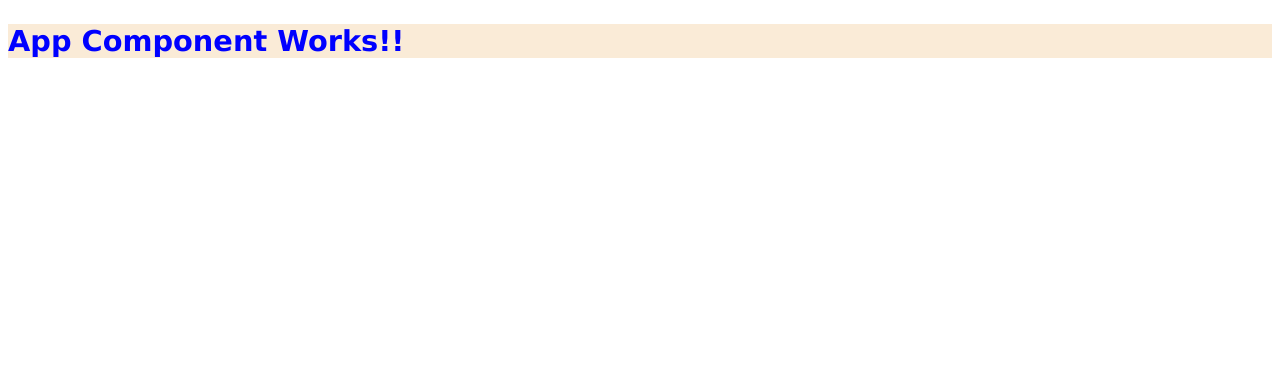
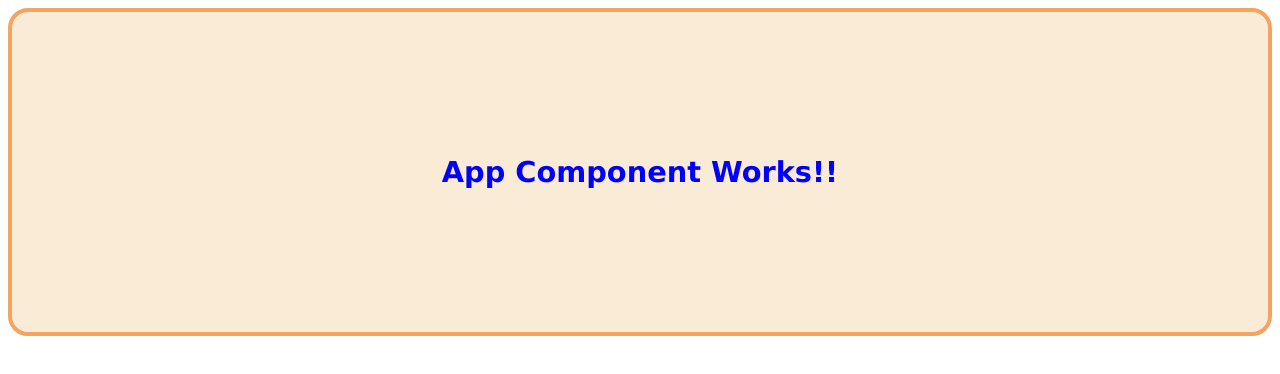
Before and after one commit to jusjassar/myAcademy-develop, an Angular app: page / in a window 1280 px wide. Shown: the top 374 px of the page. Built offline with nearby package versions, Linux system fonts and the light colour scheme.

Commit message:
customs mgClasses

```diff
--- a/src/app/app-class-directive.directive.ts
+++ b/src/app/app-class-directive.directive.ts
@@ -8,12 +8,13 @@ export class AppClassDirective {
   constructor(private element: ElementRef, private renderer: Renderer2) { }
 
   @Input() set customNgClass(value: Object) {
-    console.log(value)
+    // console.log(value)
     let entries = Object.entries(value)
-    console.log(entries[1])
-    for (let entry of entries) {
-      if (entries[1]) {
-        this.renderer.addClass(this.element.nativeElement, entry[0])
+    // console.log(entries[1])
+    for (let [className,Condition] of entries) {
+      console.log(className,Condition)
+      if (Condition) {
+        this.renderer.addClass(this.element.nativeElement, className)
       }
     }
 
--- a/src/app/app.component.html
+++ b/src/app/app.component.html
@@ -1,5 +1,7 @@
 <div
 app-class-Directive
-[customNgClass]="{class1:condition1,class2:condition2}">
+[customNgClass]="{class1:condition1,class2:condition2}"
+myBorder
+[myClasses]="{class3:condition3,class4:condition4}">
   <h2>App Component Works!!</h2>
 </div>
--- a/src/app/app.component.ts
+++ b/src/app/app.component.ts
@@ -8,4 +8,6 @@ export class AppComponent {
   title = 'myAcademy-develop';
   condition1:boolean=true;
   condition2:boolean=true;
+  condition3:boolean=true;
+  condition4:boolean=true;
 }
--- a/src/app/app.module.ts
+++ b/src/app/app.module.ts
@@ -3,11 +3,13 @@ import { BrowserModule } from '@angular/platform-browser';
 
 import { AppComponent } from './app.component';
 import { AppClassDirective } from './app-class-directive.directive';
+import { myBorderDirective } from './border-class.directive';
 
 @NgModule({
   declarations: [
     AppComponent,
-    AppClassDirective
+    AppClassDirective,
+    myBorderDirective
   ],
   imports: [
     BrowserModule
--- /dev/null
+++ b/src/app/border-class.directive.ts
@@ -0,0 +1,24 @@
+import { Directive, ElementRef, Input, OnInit, Renderer2 } from "@angular/core";
+
+@Directive({
+    selector:'[myBorder]'
+})
+export class myBorderDirective implements OnInit {
+
+    constructor(private element:ElementRef,private renderer:Renderer2){}
+
+    @Input() myClasses:Object={};
+
+    ngOnInit(){
+        // console.log(this.myClasses)
+        let entries = Object.entries(this.myClasses)
+    //    console.log(entries)
+       for ( let [classNAme,condition] of entries){
+        console.log(classNAme,condition)
+        if(condition){
+            this.renderer.addClass(this.element.nativeElement,classNAme)
+        }
+       }
+    }
+
+}
--- a/src/styles.css
+++ b/src/styles.css
@@ -7,3 +7,16 @@ background-color: antiquewhite;
 font-family: 'Lucida Sans', 'Lucida Sans Regular', 'Lucida Grande', 'Lucida Sans Unicode', Geneva, Verdana, sans-serif;
 font-size: larger;
 }
+.class3{
+    border:4px sandybrown solid
+}
+.class4{
+    border-radius:20px;
+    padding:10px;
+    height: 300px;
+    display: flex;
+    justify-content: center;
+    align-items: center;
+
+
+}
```
